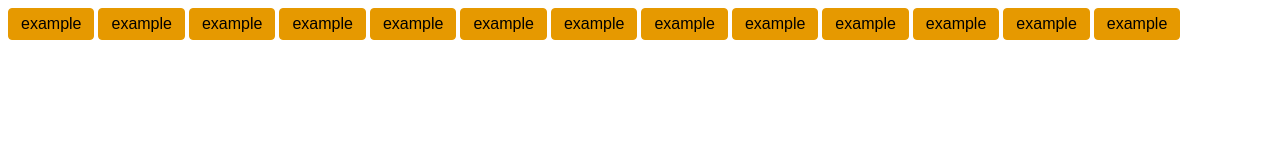
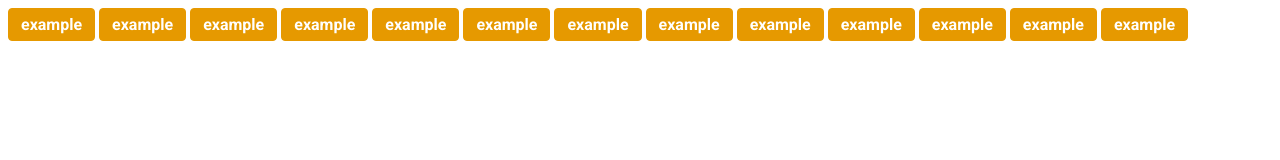
Before and after one commit to AmanKalkanbaev/html-css-example, a plain HTML site: page index.html in a window 1280 px wide. Drawn offline with Linux system fonts and the light colour scheme.

Commit message:
added new font to the css file

```diff
--- a/style.css
+++ b/style.css
@@ -1,8 +1,13 @@
-button{
+@import url('https://fonts.googleapis.com/css2?family=Roboto:wght@700&display=swap');
+.button{
     border: solid  hsl(40,100%,45%) 1px;
     border-radius: 4px;
     padding: 6px 12px;
     display: inline-block;
     font-size: 16px;
     background-color: hsl(40,100%,45%);
+    color: hsl(100,100%,100%);
+    font-family: 'Roboto', sans-serif;
+    font-weight: 700;
+    text-decoration: none;
 }
```
